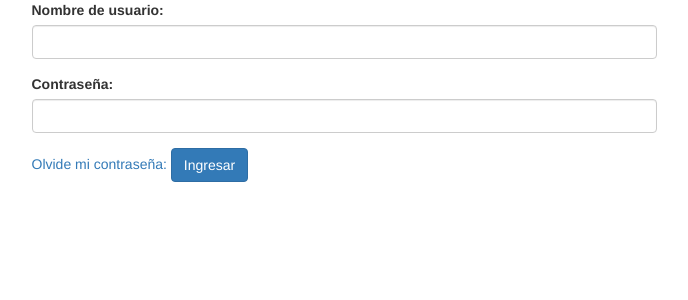
After one commit to JDTorresP/AgileDjango, a Django app: template gallery/templates/auth/login.html in a window 1280 px wide. The commit adds this page. Shown: the top 300 px of the page, without its empty margins (296-984 px from the left). Run offline with Django 3.2, Linux system fonts and the light colour scheme; the template is opened without the code that fills it, so the values that code supplies are empty; some libraries are stand-ins or nearby versions.

Commit message:
Login
Login with django

```diff
--- a/app/urls.py
+++ b/app/urls.py
@@ -16,13 +16,18 @@ Including another URLconf
 from django.conf.urls import url, include
 from django.contrib import admin
 from django.conf.urls.static import static
+from app import settings
+from django.contrib.auth.views import login
+from gallery import views
 
-from app import settings
 
 urlpatterns = [
-    url(r'^videos/', include('gallery.urls')),
+    url(r'^login/$', login,  {'template_name':'auth/login.html'}),
+    url(r'^login/accounts/auth/$', views.auth_view, name="auth_view"),
+    url(r'^videos/', include('gallery.urls'),name='videos_url'),
     url(r'^admin/', admin.site.urls),
-    url(r'^api/v1/gallery/', include('gallery.urls', namespace='gallery'))
+    url(r'^api/v1/gallery/', include('gallery.urls', namespace='gallery')),
+    url(r'^invalid/$',views.invalid_login,name='invalid'),
 ]
 
 if settings.DEBUG:
--- /dev/null
+++ b/gallery/templates/auth/invalid.html
@@ -0,0 +1,5 @@
+{% extends 'index.html' %}
+{% block content %}
+<h2>your login details are invalid</h2>
+<p>Click <a href="login/">here</a> to login again</p>
+{% endblock %}
--- /dev/null
+++ b/gallery/templates/auth/loggedin.html
@@ -0,0 +1,5 @@
+{% extends 'index.html' %}
+{% block content %}
+    <h2>Hi {{ full_name}} you are now logged in! </h2>
+    <p>Click <a href="/accounts/logout">here</a> to logOut </p>
+{% endblock %}
--- /dev/null
+++ b/gallery/templates/auth/login.html
@@ -0,0 +1,31 @@
+{% load bootstrap3 %}
+{% bootstrap_css %}
+{% bootstrap_javascript %}
+
+<form method="post" action="accounts/auth/">
+    {% csrf_token %}
+    <div class="row">
+        <div class="col-md-6 col-md-offset-3">
+            <div class="form-group">
+                <label for="username">Nombre de usuario:</label>
+                <input class="form-control" type="text" name="username">
+            </div>
+        </div>
+    </div>
+    <div class="row">
+        <div class="col-md-6 col-md-offset-3">
+            <div class="form-group">
+                <label for="username">Contraseña:</label>
+                <input class="form-control" type="password" name="password">
+            </div>
+        </div>
+    </div>
+    <div class="row">
+        <div class="col-md-6 col-md-offset-3">
+            <div class="form-group">
+                <a href="#">Olvide mi contraseña:</a>
+                <input class="btn btn-primary" type="submit" value="Ingresar">
+            </div>
+        </div>
+    </div>
+</form>
--- /dev/null
+++ b/gallery/templates/auth/logout.html
@@ -0,0 +1,5 @@
+{% extends 'index.html' %}
+{% block content %}
+    <h2>Hi {{ full_name}} you are now logged out! </h2>
+    <p>Click <a href="/accounts/login">here</a> to login </p>
+{% endblock %}
--- a/gallery/urls.py
+++ b/gallery/urls.py
@@ -1,9 +1,12 @@
-from django.conf.urls import url
+from django.conf.urls import url, include
 from . import views
+from django.contrib.auth.views import login
 
 urlpatterns = [
     url(r'^$', views.index, name='index'),
     url(r'^media/$', views.all_media, name="All media"),
     url(r'^users/$', views.all_users, name="All users"),
-    url(r'^details/(?P<videoid>\d+)$', views.detail, name="details")
+    url(r'^invalid/$', views.invalid_login, name="invalid"),
+    url(r'^details/(?P<videoid>\d+)$', views.detail, name="details"),
+
 ]
```
Also changed, not shown: app/settings.py (+10 -8 lines), gallery/templates/videos/index.html (+8 -1 lines), gallery/views.py (+39 -1 lines).
